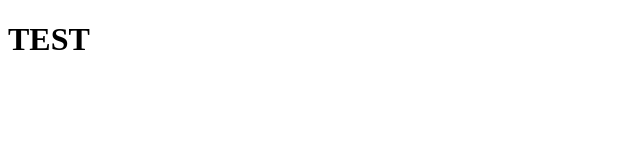
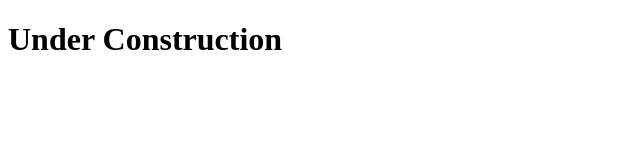
Before and after one commit to hebraone/hebraone.github.io, a plain HTML site: page index.html in a window 1280 px wide. Shown: the whole page, without its empty margins (0-640 px from the left). Drawn offline with Linux system fonts and the light colour scheme.

Commit message:
initial2

```diff
--- a/index.html
+++ b/index.html
@@ -8,7 +8,7 @@
     </head>
 	<body>
 
-        <h1>TEST</h1>
+        <h1>Under Construction</h1>
 
 	</body>
 </html>
```
